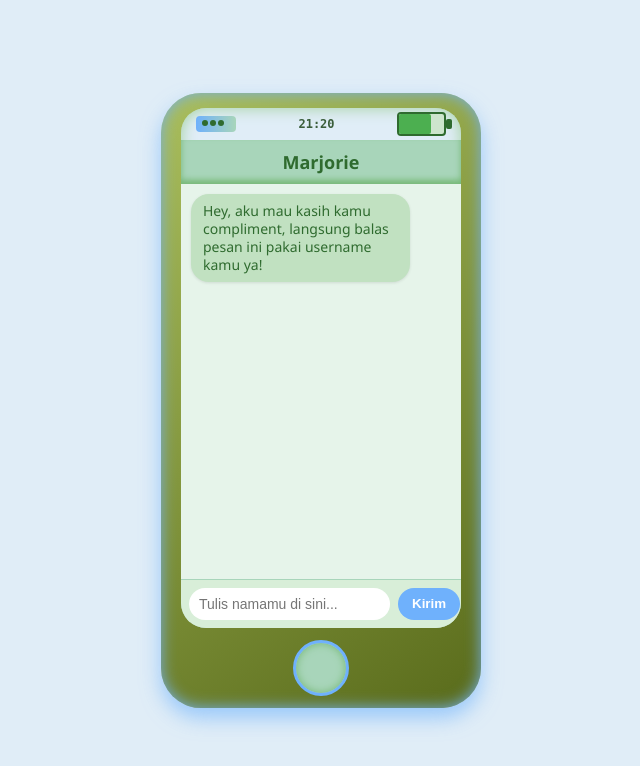
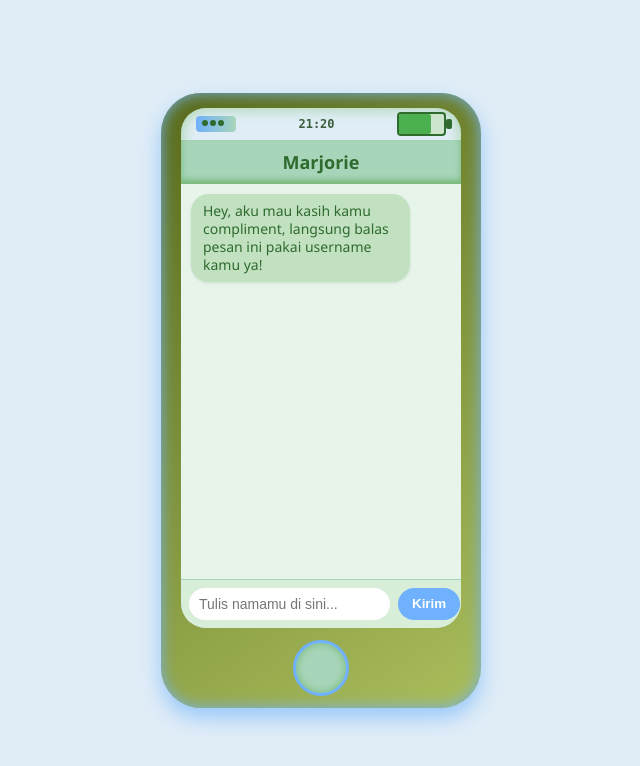
Before and after one commit to 307temporaryredirect/compliments, a Flask app: page / in a window 1280 px wide. Shown: the top 766 px of the page, without its empty margins (319-959 px from the left). Run offline with Flask 3, Linux system fonts and the light colour scheme.

Commit message:
Update style.css

```diff
--- a/static/css/style.css
+++ b/static/css/style.css
@@ -9,7 +9,7 @@ body {
 }
 
 .phone-frame {
-  background: linear-gradient(145deg, #aabe5d, #596b1b);
+  background: linear-gradient(145deg, #596b1b, #aabe5d);
   border-radius: 40px;
   width: 320px;
   height: 565px;
```
